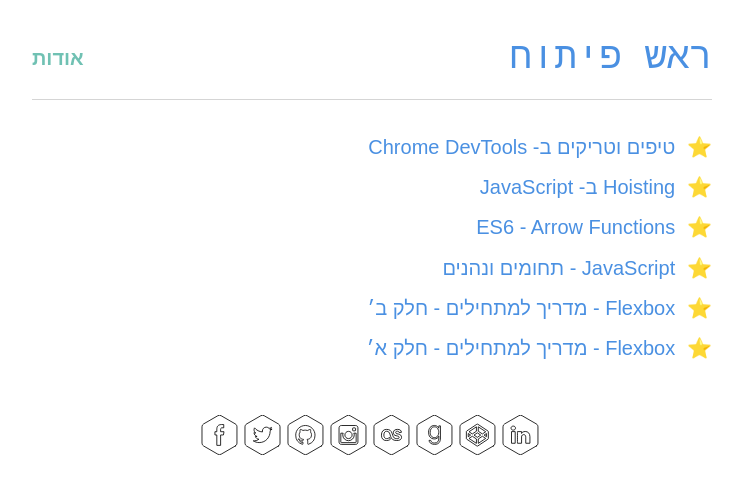
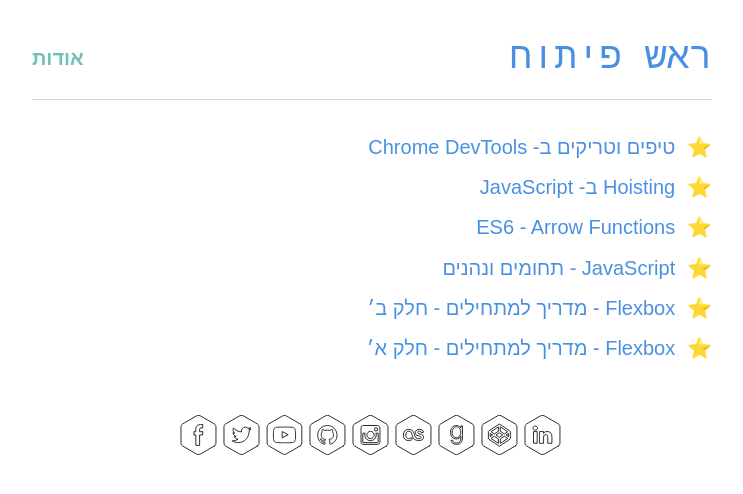
Before and after one commit to guytepper/devhead.co.il, a Jekyll site: the page built from index.html, in a window 1280 px wide. Shown: the top 494 px of the page, without its empty margins (381-1124 px from the left). Built offline with Jekyll 4.4.1, drawn with Linux system fonts in a browser that asks for light colours; some web fonts are replaced.

Commit message:
Added youtube icon

```diff
--- a/_includes/footer.html
+++ b/_includes/footer.html
@@ -5,6 +5,9 @@
     </a>
     <a href="https://twitter.com/guytepper" target="_blank">
       <img src="/images/social-icons/twitter.svg" class="social-icon" alt="Twitter">
+    </a>
+    <a href="https://www.youtube.com/channel/UCoWiu7MCuAotJ6Y9rjiReyw" target="_blank">
+      <img src="/images/social-icons/youtube.svg" class="social-icon" alt="Github">
     </a>
     <a href="http://github.com/guytepper/" target="_blank">
       <img src="/images/social-icons/github.svg" class="social-icon" alt="Github">
```
Also changed, not shown: images/social-icons/youtube.svg (added).
